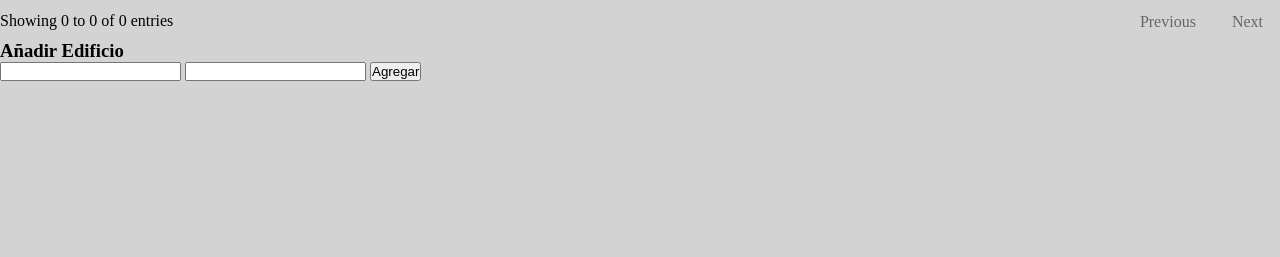
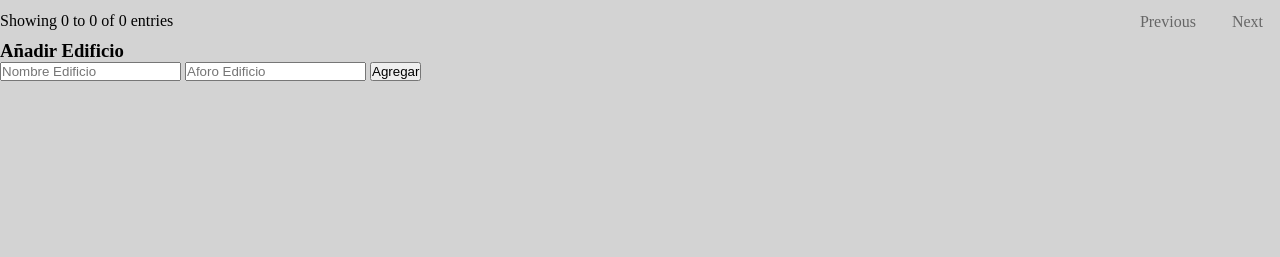
Before and after one commit to Marchel0/proyecto1, a PHP site: page /mantenedor.php in a window 1280 px wide. Shown: the part 201-458 px from the top of the page. Run offline with PHP 8.4, Linux system fonts and the light colour scheme; data that the repository does not hold is empty; some libraries are stand-ins or nearby versions.

Commit message:
Agregar Funciones
Agregar eliminar.php
mod funciones.js
mod mantenedor.php

```diff
--- a/funciones.js
+++ b/funciones.js
@@ -25,15 +25,16 @@ $(document).ready( function () {
                         </td>
                         <td>
                         <form action='eliminar.php' method='POST'>
-                            <input type="hidden" value=${edificios.id_edificio}>
+                            <input type="hidden" name="id_edificio" value=${edificios.id_edificio}>
                             <button class="btn">
                                 <span class="material-icons">
                                     delete
                                 </span>
                             </button>
                             </form>
-                            <form action='eliminar.php' method='POST'>
-                            <input type="hidden" value=${edificios.id_edificio}>
+
+                            <form action='editar.php' method='POST'>
+                            <input type="hidden" name="id_edificio" value=${edificios.id_edificio}>
                             <button class="btn">
                                 <span class="material-icons">
                                     edit
--- a/mantenedor.php
+++ b/mantenedor.php
@@ -48,8 +48,8 @@
         <div>
         <h3>Añadir Edificio</h3>
         <form action="">
-            <input type="text" name="nombre-edificio">
-            <input type="text" name="aforo-total">
+            <input type="text" name="nombre-edificio" placeholder="Nombre Edificio">
+            <input type="text" name="aforo-total" placeholder="Aforo Edificio">
             <button type="submit">Agregar</button>
         </form>
         </div>
```
Also changed, not shown: eliminar.php (added, +11 -0 lines).
